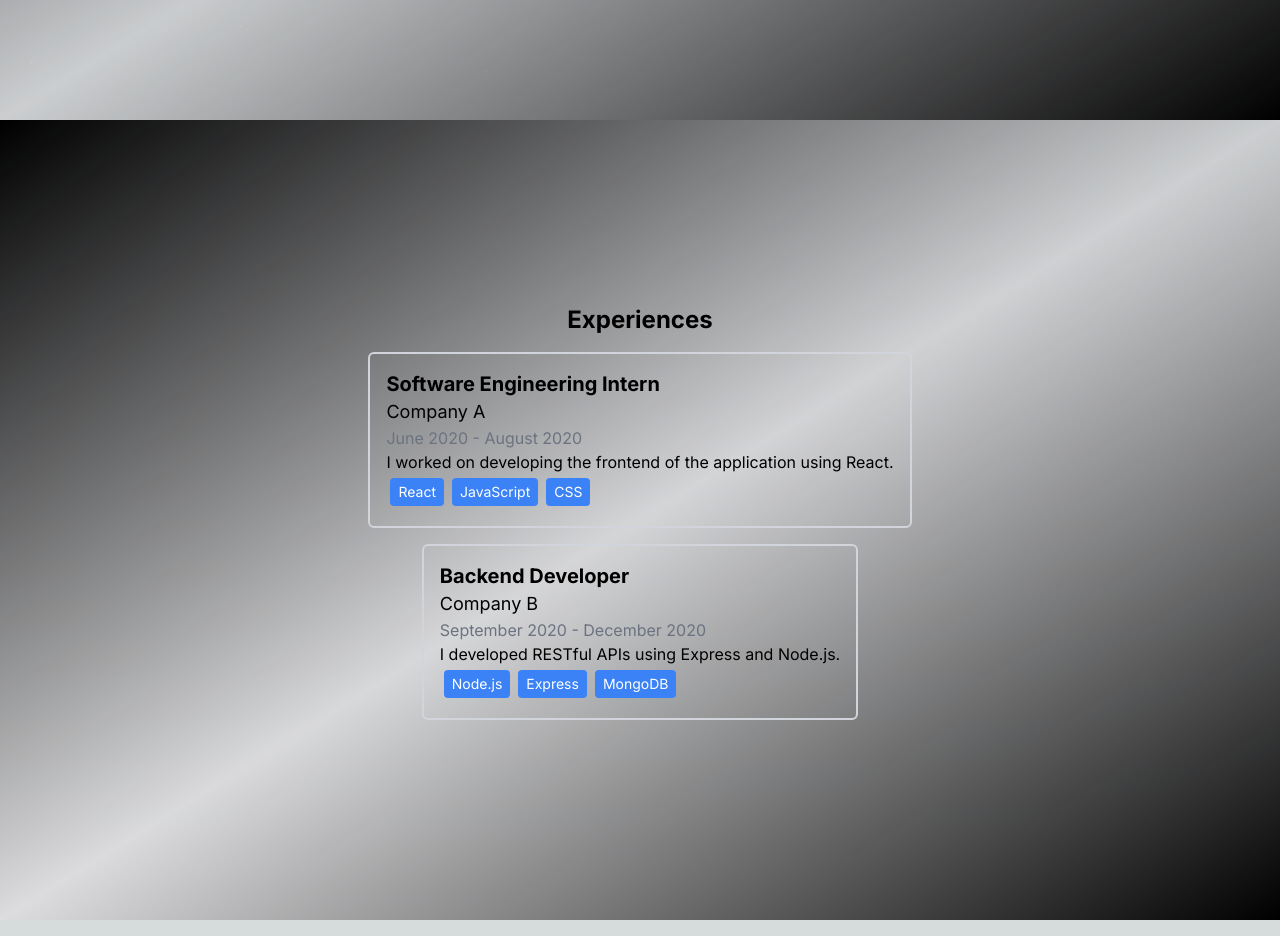
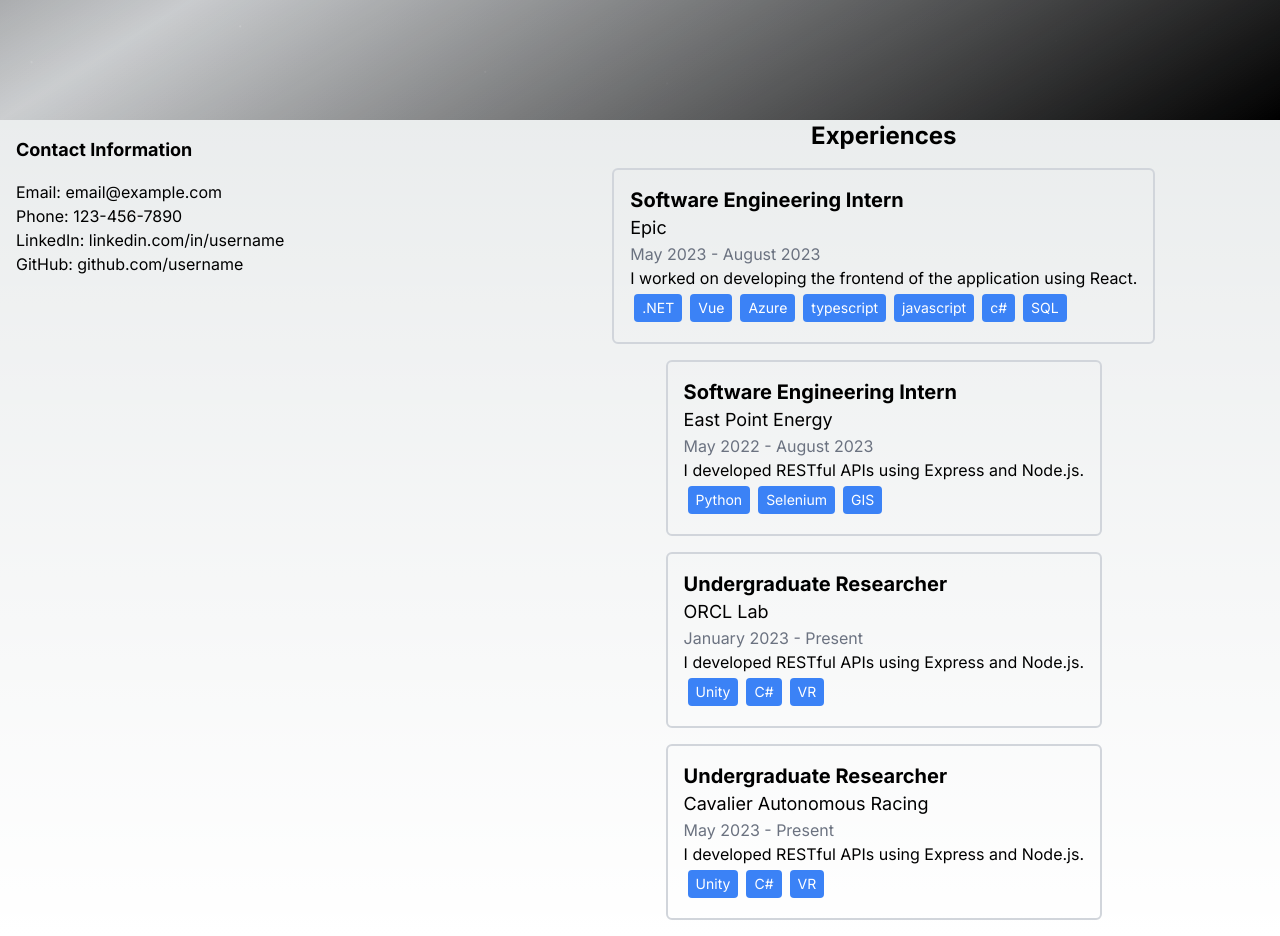
Before and after one commit to davidxiang101/portfolio, a Next.js app: page / in a window 1280 px wide. Shown: the part 680-1616 px from the top of the page. Built offline with nearby package versions, Linux system fonts and the light colour scheme; what tailwindcss-debug-screens would draw is missing.

Commit message:
about me sidebar

```diff
--- /dev/null
+++ b/app/components/experiencePage.tsx
@@ -0,0 +1,16 @@
+import React from 'react';
+import SideBar from './sidebar';
+import ExperiencesList from './experiencesList';
+
+const ExperiencesPage: React.FC = () => {
+    return (
+        <div className="flex">
+            <SideBar />
+            <div className="w-full overflow-auto">
+                <ExperiencesList/>
+            </div>
+        </div>
+    );
+};
+
+export default ExperiencesPage;
--- a/app/components/experiencesList.tsx
+++ b/app/components/experiencesList.tsx
@@ -4,7 +4,7 @@ import { experiences } from '../data/experiences';
 
 const ExperiencesList: React.FC = () => {
 	return (
-		<div className="flex flex-col items-center justify-center w-screen h-screen overflow-hidden bg-gradient-to-tl from-black via-zinc-600/20 to-black">
+		<div className="flex flex-col items-center justify-center bg-transparent">
 			<h1 className="text-2xl font-bold mb-4">Experiences</h1>
 			{experiences.map((experience, index) => (
 				<Experience key={index} {...experience} />
--- a/app/components/glitch.tsx
+++ b/app/components/glitch.tsx
@@ -3,7 +3,6 @@
 import React, { useEffect, useState } from 'react';
 
 export default function Glitch() {
-	const [glitch, setGlitch] = useState(false);
 	const texts = ['what I\'m buillding', 'my newest projects'];
 	const [dataValue, setDataValue] = useState(texts[0]);
 	const [textIndex, setTextIndex] = useState(1);
@@ -42,7 +41,7 @@ export default function Glitch() {
 
 
 
-		}, 5000);
+		}, 3500);
 
 		return () => {
 			clearInterval(textChangeEffect);
--- /dev/null
+++ b/app/components/sidebar.tsx
@@ -0,0 +1,16 @@
+import React from 'react';
+
+const SideBar: React.FC = () => {
+    return (
+        <div className="sticky top-0 w-3/5 h-screen p-4 overflow-auto bg-transparent">
+            <h2 className="mb-4 text-lg font-bold">Contact Information</h2>
+            {/* Replace with your own information */}
+            <p>Email: email@example.com</p>
+            <p>Phone: 123-456-7890</p>
+            <p>LinkedIn: linkedin.com/in/username</p>
+            <p>GitHub: github.com/username</p>
+        </div>
+    );
+};
+
+export default SideBar;
--- a/app/data/experiences.ts
+++ b/app/data/experiences.ts
@@ -2,20 +2,34 @@ import { ExperienceProps } from '../components/types';
 
 export const experiences: ExperienceProps[] = [
 	{
-		startDate: 'June 2020',
-		endDate: 'August 2020',
+		startDate: 'May 2023',
+		endDate: 'August 2023',
 		role: 'Software Engineering Intern',
-		company: 'Company A',
+		company: 'Epic',
 		description: 'I worked on developing the frontend of the application using React.',
-		tags: ['React', 'JavaScript', 'CSS']
+		tags: ['.NET', 'Vue', 'Azure', 'typescript', 'javascript', 'c#', 'SQL']
 	},
 	{
-		startDate: 'September 2020',
-		endDate: 'December 2020',
-		role: 'Backend Developer',
-		company: 'Company B',
+		startDate: 'May 2022',
+		endDate: 'August 2023',
+		role: 'Software Engineering Intern',
+		company: 'East Point Energy',
 		description: 'I developed RESTful APIs using Express and Node.js.',
-		tags: ['Node.js', 'Express', 'MongoDB']
+		tags: ['Python', 'Selenium', 'GIS']
 	},
-	// Add more experiences as needed
-];
+	{
+		startDate: 'January 2023',
+		endDate: 'Present',
+		role: 'Undergraduate Researcher',
+		company: 'ORCL Lab',
+		description: 'I developed RESTful APIs using Express and Node.js.',
+		tags: ['Unity', 'C#', 'VR']
+	},
+	{
+		startDate: 'May 2023',
+		endDate: 'Present',
+		role: 'Undergraduate Researcher',
+		company: 'Cavalier Autonomous Racing',
+		description: 'I developed RESTful APIs using Express and Node.js.',
+		tags: ['Unity', 'C#', 'VR']
+	},];
--- a/app/globals.css
+++ b/app/globals.css
@@ -6,7 +6,6 @@
   --foreground-rgb: 0, 0, 0;
   --background-start-rgb: 214, 219, 220;
   --background-end-rgb: 255, 255, 255;
-  --font-calsans: 'CalSans', sans-serif;
 }
 
 @media (prefers-color-scheme: dark) {
--- a/app/page.tsx
+++ b/app/page.tsx
@@ -1,12 +1,12 @@
 import React from 'react';
 import Splash from './components/splash';
-import ExperiencesList from './components/experiencesList';
+import ExperiencesPage from './components/experiencePage';
 
 const Home: React.FC = () => {
 	return (
 		<>
 			<Splash />
-			<ExperiencesList />
+			<ExperiencesPage />
 		</>
 	);
 };
```
